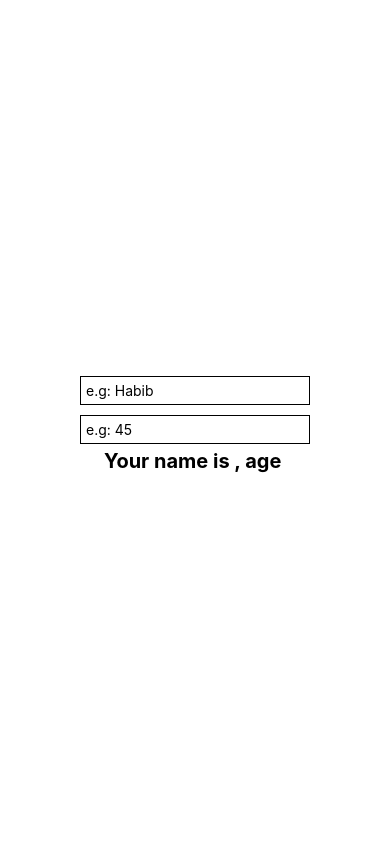
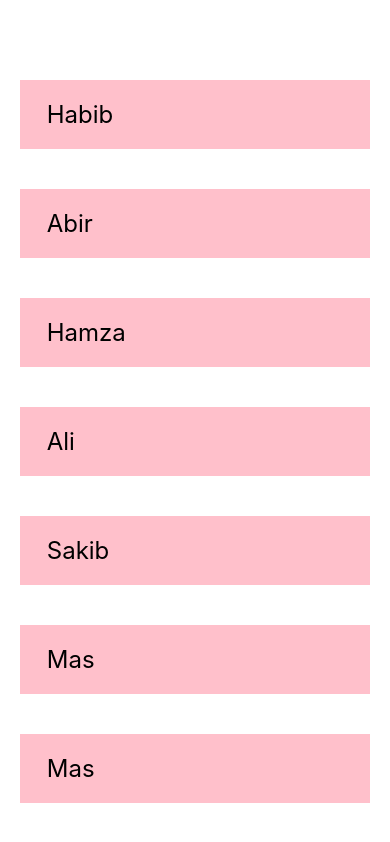
Before and after one commit to smhabibjr/StickerSmash, a React Native app: screen / in a window 390 px wide. Built offline with nearby package versions, Linux system fonts and the light colour scheme.

Commit message:
add list and scrollView using map

```diff
--- a/App.js
+++ b/App.js
@@ -1,31 +1,33 @@
 import { useState } from 'react';
-import { StyleSheet, Text, View, Button, TextInput } from 'react-native';
+import { StyleSheet, Text, View, ScrollView} from 'react-native';
 
 export default function App() {
-  const [name , changeDefaultValue ]  = useState("");
-  const [age, changeAge] = useState("")
-  const changeNameF = (value) => {
-    changeDefaultValue(value)
-  }
-  const changeAgeF = (value) => {
-    changeAge(value)
-  }
+
+  const [people, setPeople] = useState([
+    {name: "Habib", key: 1},
+    { name: "Abir", key: 2 },
+    { name: "Hamza", key: 3 },
+    { name: "Ali", key: 4 },
+    { name: "Sakib", key: 5 },
+    { name: "Mas", key: 6 },
+    { name: "Mas", key: 7 },
+    { name: "Mas", key: 8 },
+    { name: "Mas", key: 9 },
+    { name: "Mas", key: 10 },
+    { name: "Mas", key: 11 },
+  ])
 
   return (
     <View style={styles.container}>
-
-      <TextInput
-      style={styles.inputTextField}
-        onChangeText={(val) => changeNameF(val)}
-        placeholder='e.g: Habib'
-     />
-      <TextInput
-        style={styles.inputTextField}
-        onChangeText={(val) => changeAgeF(val)}
-        placeholder='e.g: 45'
-        keyboardType='numeric'
-      />
-      <Text style={styles.textBold}>Your name is {name}, age {age}</Text>
+      <ScrollView>
+        {people.map((item) => {
+          return (
+            <View key={item.key}>
+              <Text style={styles.item}> {item.name} </Text>
+            </View>
+          )
+        })}
+      </ScrollView>
     </View>
   );
 }
@@ -34,17 +36,15 @@ const styles = StyleSheet.create({
   container: {
     flex: 1,
     backgroundColor: '#fff',
-    alignItems: 'center',
-    justifyContent: 'center',
+    padding:40,
+    paddingHorizontal: 20
+    //alignItems: 'center',
+    //justifyContent: 'center',
   },
-  textBold: {
-    fontWeight: "bold",
-    fontSize: 20
-  },
-  inputTextField: {
-    borderWidth: 1,
-    borderColor: "black",
-    padding: 5,
-    margin: 5
+  item: {
+    marginTop: 40,
+    padding:20,
+    backgroundColor: "pink",
+    fontSize: 24
   }
 });
```
